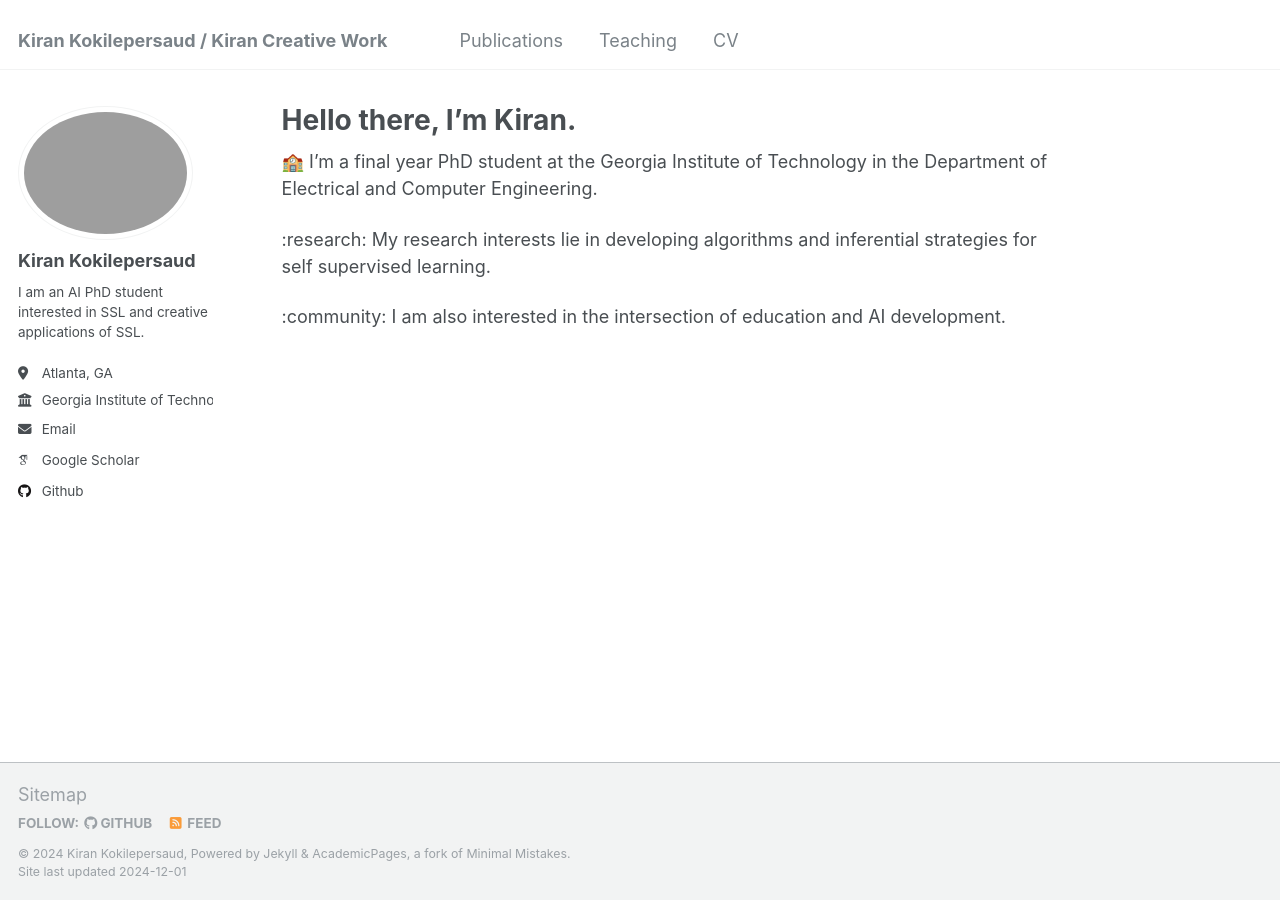
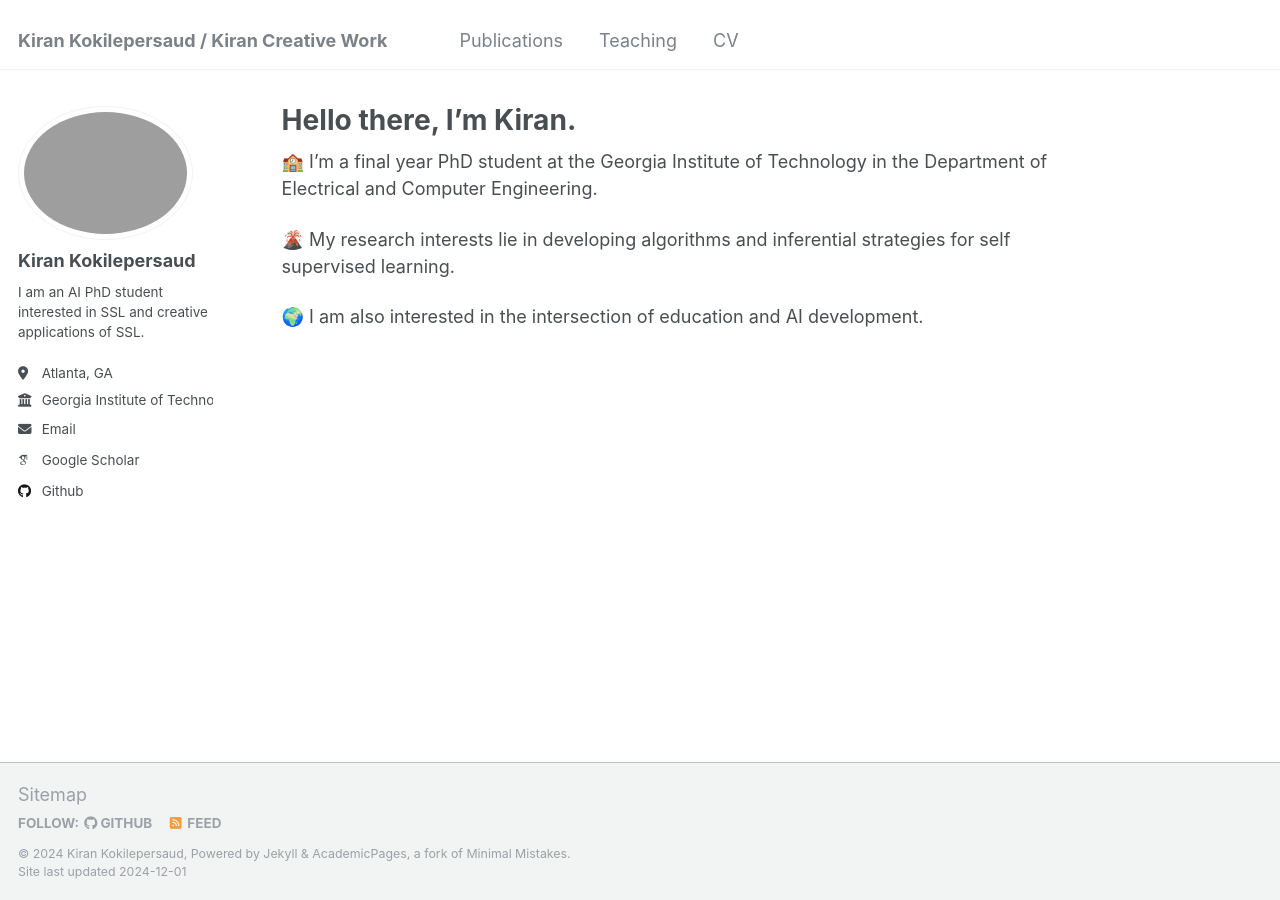
Before and after one commit to kirancode-maker/kirancode-maker.github.io, a Jekyll site: the page built from _pages/about.md, in a window 1280 px wide. Built offline with Jekyll 4.4.1, drawn with Linux system fonts in a browser that asks for light colours; emoji names are drawn with the system emoji font; some web fonts are replaced; part of the change alters nothing that is shown.

Commit message:
starting page

```diff
--- a/_pages/about.md
+++ b/_pages/about.md
@@ -11,6 +11,6 @@ redirect_from:
 
 :school: I'm a final year PhD student at the Georgia Institute of Technology in the Department of Electrical and Computer Engineering.
 
-:research: My research interests lie in developing algorithms and inferential strategies for self supervised learning.
+:volcano: My research interests lie in developing algorithms and inferential strategies for self supervised learning.
 
-:community: I am also interested in the intersection of education and AI development.
+:earth_africa: I am also interested in the intersection of education and AI development.
```
